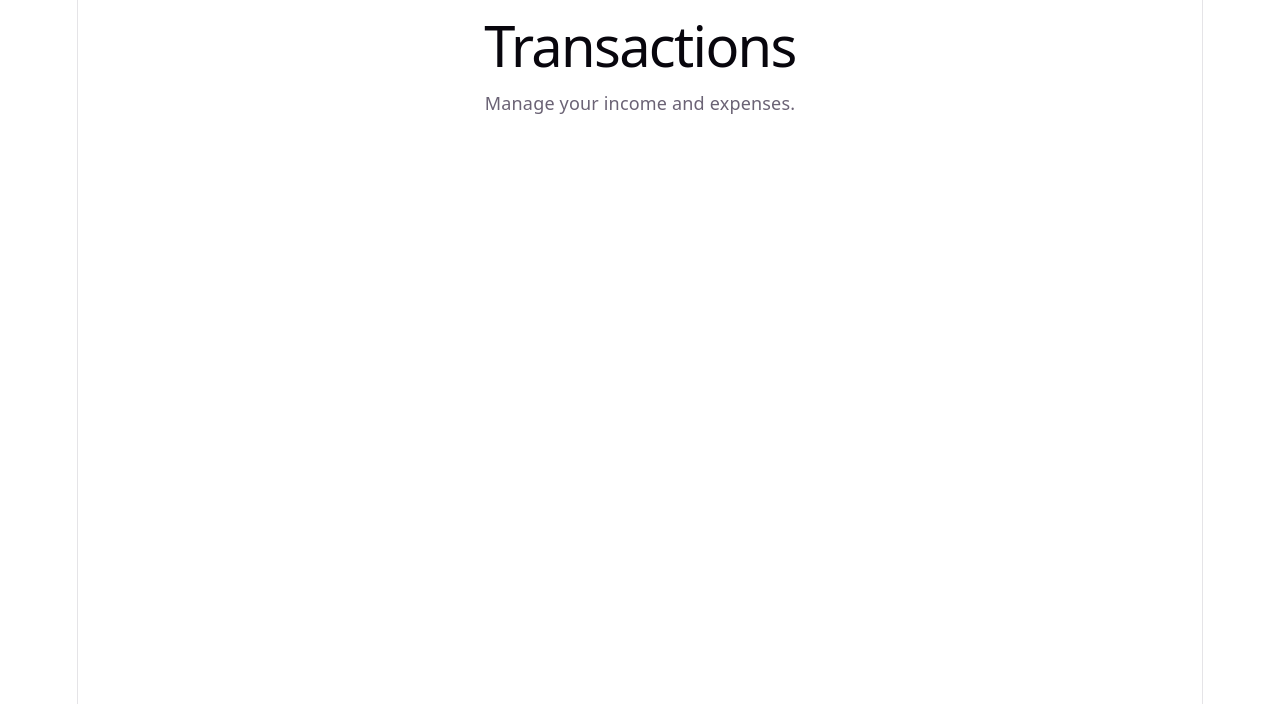
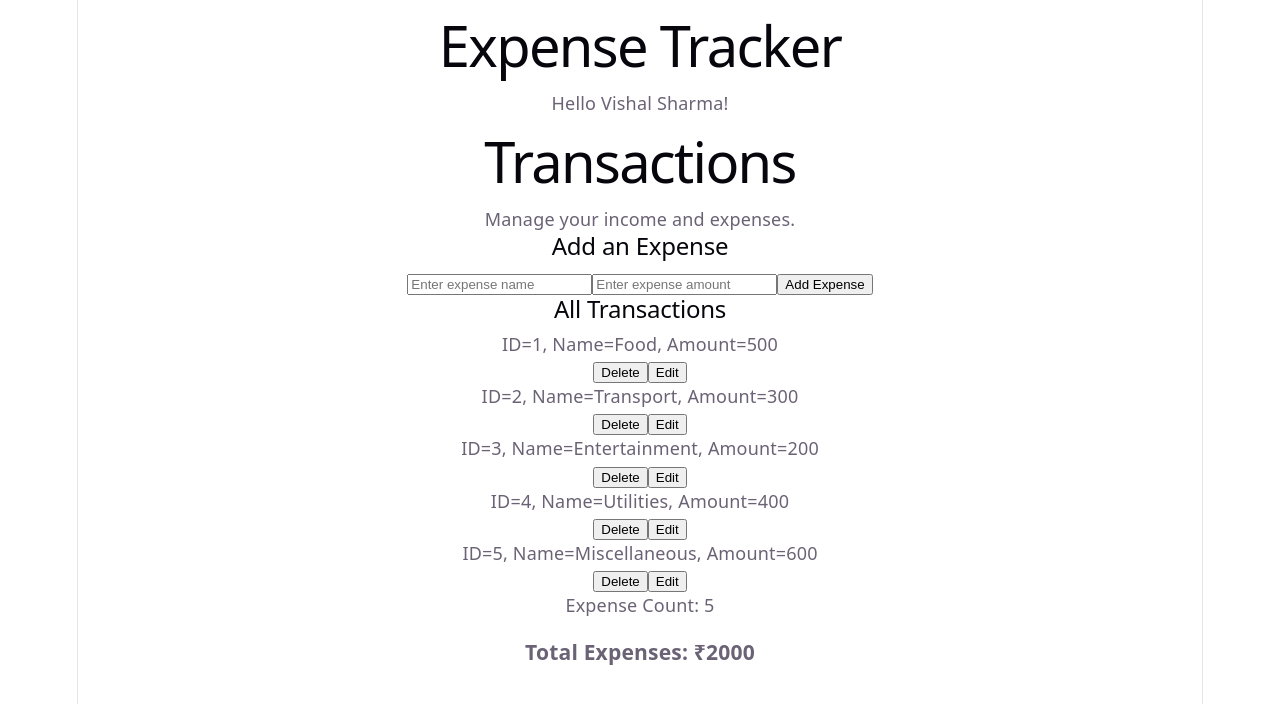
Before and after one commit to VishalSharma2112/Expense-tracker, a React (Vite) app: page /transactions in a window 1280 px wide. Shown: the top 704 px of the page. Built offline with nearby package versions, Linux system fonts and the light colour scheme.

Commit message:
transactions_code_transfer

```diff
--- a/src/App.jsx
+++ b/src/App.jsx
@@ -1,138 +1,22 @@
-import {useState, useEffect} from "react"
-import Header from "./components/header.jsx"
-import ExpenseItem from "./components/ExpenseItem.jsx"
-import {BrowserRouter, Routes, Route, Navigate} from "react-router-dom"
-import Dashboard from "./pages/Dashboards"
-import Transactions from "./pages/Transactions"
-import SavingsGoals from "./pages/SavingsGoals"
 
-function summation(expenseList) {
-  let total = 0
-  for(let i=0; i<expenseList.length; i++) {
-    total += expenseList[i].amount
-  }
-  return total
-}
+import {
+  BrowserRouter,
+  Routes,
+  Route,
+  Navigate
+} from "react-router-dom"
+
+import Dashboard from "./pages/Dashboard.jsx"
+import Transactions from "./pages/Transactions.jsx"
+import SavingsGoals from "./pages/SavingsGoals.jsx"
 
 function App() {
-  const [expenseName, setExpenseName] = useState("")
-  const [expenseAmount, setExpenseAmount] = useState("")
-
-  const [seconds, setSeconds] = useState(40)
-    useEffect(() => {
-    const timer = setTimeout(() => {
-      setSeconds(prevSeconds => prevSeconds + 1)
-    }, 1000)
-
-    return () => {
-      clearTimeout(timer);
-    }
-  });
-  const [minutes, setMinutes] = useState(59)
-  useEffect(() => {
-    if(seconds === 60){
-      setSeconds(0)
-      setMinutes(prev => prev + 1)
-    }
-  }, [seconds])
-  const [hrs, setHrs] = useState(0)
-  useEffect(() => {
-    if(minutes === 60){
-      setMinutes(0)
-      setHrs(prev => prev + 1)
-    }
-  }, [minutes])
-  const [editingId, setEditingId] = useState(null)
-  const firstName = "Vishal"
-  const secondName = "sharma"
-  const expense = 2000
-  const [expenseList, setExpenseList] = useState(() => {
-    const savedExpenses = localStorage.getItem("expense");
-
-    if (savedExpenses !== null){
-      return JSON.parse(savedExpenses)
-    }
-    return [
-      {id: 1,name: "Food", amount: 500 },
-      {id: 2,name: "Transport", amount: 300 },
-      {id: 3,name: "Entertainment", amount: 200 },
-      {id: 4,name: "Utilities", amount: 400 },
-      {id: 5,name: "Miscellaneous", amount: 600 }
-    ]
-  })
-  useEffect(() => {
-    localStorage.setItem("expense", JSON.stringify(expenseList));
-  }, [expenseList]);
-
-  function getNextid(expenseList){
-    let maxId = 0
-    for(let i=0 ; i<expenseList.length ; i++){
-      if(expenseList[i].id > maxId){
-        maxId = expenseList[i].id
-      }
-    }
-    return maxId + 1
-  }
-
-  function handleAddExpense(event) {
-    event.preventDefault()
-    if(!expenseName.trim() || Number(expenseAmount) <= 0 || isNaN(Number(expenseAmount))) {
-      alert("Please enter both expense name and amount")
-      return
-    }
-    if(editingId===null){
-      setExpenseList(prev =>  [
-        ...prev,
-        {id: getNextid(prev), name: expenseName, amount: Number(expenseAmount) }
-      ] )
-    } else {
-      setExpenseList(prev => {
-        let updatedList = []
-        for(let i=0 ; i<prev.length ; i++){
-          if(prev[i].id === editingId){
-            updatedList.push({id: prev[i].id, name: expenseName, amount: Number(expenseAmount)})
-          }else{
-            updatedList.push(prev[i])
-          }
-        }
-        return updatedList
-      })
-    }
-    setExpenseName("")
-    setExpenseAmount("")
-    setEditingId(null)
-  }
-
-  function handleDeleteExpense(id) {
-    setExpenseList(prev =>
-      prev.filter(expense => expense.id !== id)
-    )
-  }
-
-  function handleEditExpense(id) {
-    let selectedExpense
-
-    for (let i = 0; i < expenseList.length; i++) {
-      if (expenseList[i].id === id) {
-        selectedExpense = expenseList[i]
-        break
-      }
-    }
-
-    if (selectedExpense) {
-      setExpenseName(selectedExpense.name)
-      setExpenseAmount(String(selectedExpense.amount))
-      setEditingId(id)
-    }
-  }
-
   return (
     <BrowserRouter>
       <Routes>
         <Route path="/" element={<Dashboard />} />
         <Route path="/transactions" element={<Transactions />} />
         <Route path="/savings" element={<SavingsGoals />} />
-
         <Route path="*" element={<Navigate to="/" replace />} />
       </Routes>
     </BrowserRouter>
--- a/src/components/header.jsx
+++ b/src/components/header.jsx
@@ -1,10 +1,9 @@
 
-function Header({ name, lastName, Expense }) {
+function Header({ name, lastName }) {
   return (
     <div>
       <h1>Expense Tracker</h1>
       <p>Hello {name} {lastName}!</p>
-      <p>Expense: {Expense}</p>
     </div>
   )
 }
--- a/src/pages/Transactions.jsx
+++ b/src/pages/Transactions.jsx
@@ -1,8 +1,171 @@
+
+import { useState, useEffect } from "react"
+import Header from "../components/header.jsx"
+import ExpenseItem from "../components/ExpenseItem.jsx"
+
+function summation(expenseList) {
+  let total = 0
+
+  for (let i = 0; i < expenseList.length; i++) {
+    total += expenseList[i].amount
+  }
+
+  return total
+}
+
 function Transactions() {
+  const [expenseName, setExpenseName] = useState("")
+  const [expenseAmount, setExpenseAmount] = useState("")
+  const [editingId, setEditingId] = useState(null)
+
+  const [expenseList, setExpenseList] = useState(() => {
+    const savedExpenses = localStorage.getItem("expense")
+
+    if (savedExpenses !== null) {
+      return JSON.parse(savedExpenses)
+    }
+
+    return [
+      { id: 1, name: "Food", amount: 500 },
+      { id: 2, name: "Transport", amount: 300 },
+      { id: 3, name: "Entertainment", amount: 200 },
+      { id: 4, name: "Utilities", amount: 400 },
+      { id: 5, name: "Miscellaneous", amount: 600 }
+    ]
+  })
+
+  useEffect(() => {
+    localStorage.setItem("expense", JSON.stringify(expenseList))
+  }, [expenseList])
+
+  function getNextId(list) {
+    let maxId = 0
+
+    for (let i = 0; i < list.length; i++) {
+      if (list[i].id > maxId) {
+        maxId = list[i].id
+      }
+    }
+
+    return maxId + 1
+  }
+
+  function handleAddExpense(event) {
+    event.preventDefault()
+
+    if (
+      !expenseName.trim() ||
+      Number(expenseAmount) <= 0 ||
+      isNaN(Number(expenseAmount))
+    ) {
+      alert("Please enter a valid expense name and amount")
+      return
+    }
+
+    if (editingId === null) {
+      setExpenseList(prev => [
+        ...prev,
+        {
+          id: getNextId(prev),
+          name: expenseName.trim(),
+          amount: Number(expenseAmount)
+        }
+      ])
+    } else {
+      setExpenseList(prev => {
+        let updatedList = []
+
+        for (let i = 0; i < prev.length; i++) {
+          if (prev[i].id === editingId) {
+            updatedList.push({
+              id: prev[i].id,
+              name: expenseName.trim(),
+              amount: Number(expenseAmount)
+            })
+          } else {
+            updatedList.push(prev[i])
+          }
+        }
+
+        return updatedList
+      })
+    }
+
+    setExpenseName("")
+    setExpenseAmount("")
+    setEditingId(null)
+  }
+
+  function handleDeleteExpense(id) {
+    setExpenseList(prev =>
+      prev.filter(expense => expense.id !== id)
+    )
+  }
+
+  function handleEditExpense(id) {
+    let selectedExpense
+
+    for (let i = 0; i < expenseList.length; i++) {
+      if (expenseList[i].id === id) {
+        selectedExpense = expenseList[i]
+        break
+      }
+    }
+
+    if (selectedExpense) {
+      setExpenseName(selectedExpense.name)
+      setExpenseAmount(String(selectedExpense.amount))
+      setEditingId(id)
+    }
+  }
+
   return (
     <div>
+        <Header name={"Vishal"} lastName={"Sharma"} />
       <h1>Transactions</h1>
       <p>Manage your income and expenses.</p>
+
+      <h2>Add an Expense</h2>
+
+      <form onSubmit={handleAddExpense}>
+        <input
+          type="text"
+          placeholder="Enter expense name"
+          value={expenseName}
+          onChange={event => setExpenseName(event.target.value)}
+          required
+        />
+
+        <input
+          type="number"
+          placeholder="Enter expense amount"
+          value={expenseAmount}
+          onChange={event => setExpenseAmount(event.target.value)}
+          min="0.01"
+          step="0.01"
+          required
+        />
+
+        <button type="submit">
+          {editingId === null ? "Add Expense" : "Update Expense"}
+        </button>
+      </form>
+
+      <h2>All Transactions</h2>
+
+      {expenseList.map(expenses => (
+        <ExpenseItem
+          key={expenses.id}
+          id={expenses.id}
+          name={expenses.name}
+          amount={expenses.amount}
+          onDelete={handleDeleteExpense}
+          onEdit={handleEditExpense}
+        />
+      ))}
+
+      <p>Expense Count: {expenseList.length}</p>
+      <h3>Total Expenses: ₹{summation(expenseList)}</h3>
     </div>
   )
 }
```
Also changed, not shown: src/pages/Dashboard.jsx (renamed from src/pages/Dashboards.jsx).
